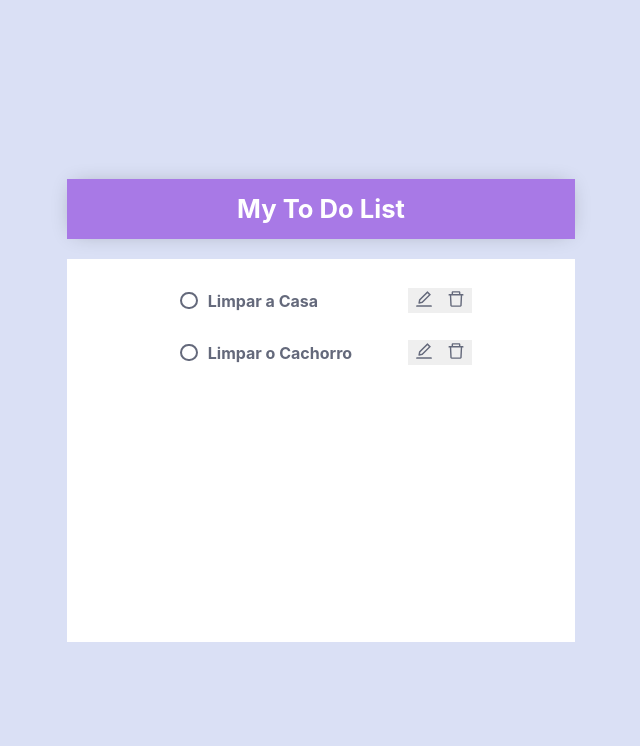
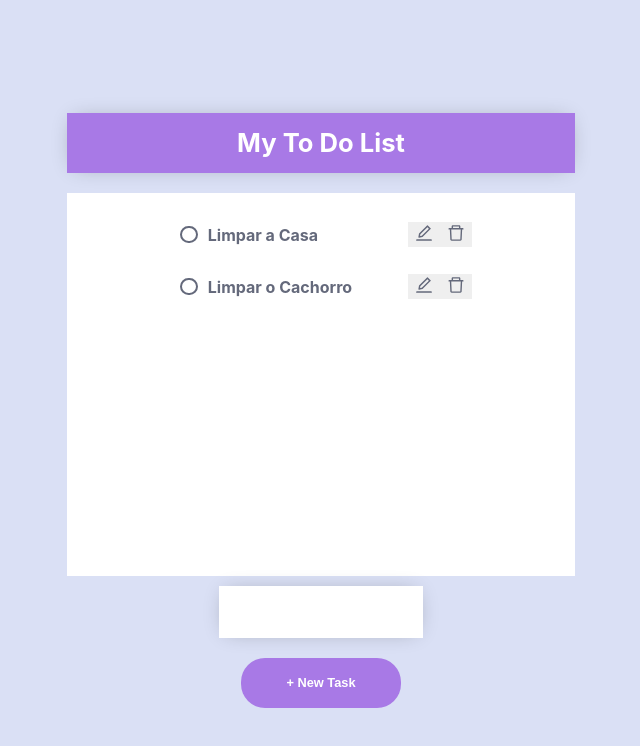
Before and after one commit to brmarmello/portfolio-of-challenges, a React (Create React App) app in the folder challenge-01/crud-complete_react-nodejs-postgresql/toDoFrontEnd/to-do-list/: page / in a window 1280 px wide. Shown: the top 746 px of the page, without its empty margins (319-959 px from the left). Built offline with nearby package versions, Linux system fonts and the light colour scheme.

Commit message:
dev: finalizes structure and styles and starts project functionality.

```diff
--- a/challenge-01/crud-complete_react-nodejs-postgresql/toDoFrontEnd/to-do-list/src/App.js
+++ b/challenge-01/crud-complete_react-nodejs-postgresql/toDoFrontEnd/to-do-list/src/App.js
@@ -39,6 +39,8 @@ function App() {
           <h1>My To Do List</h1>
         </div>
         <Todos todos={arrayTodos}></Todos>
+        <input className="inputName"></input>
+        <button className="newTaskButton">+ New Task</button>
       </header>
     </div>
   );
```
